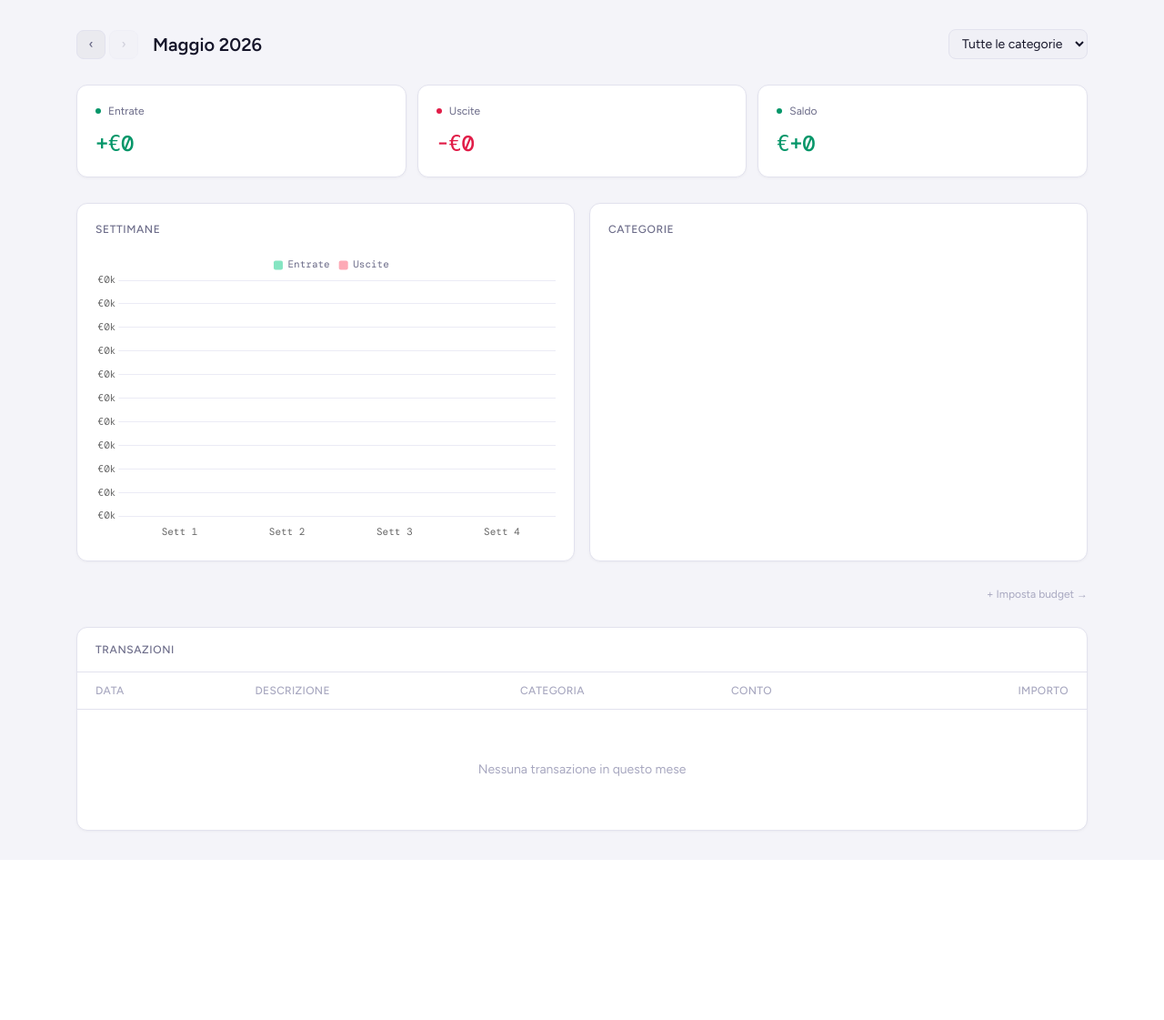
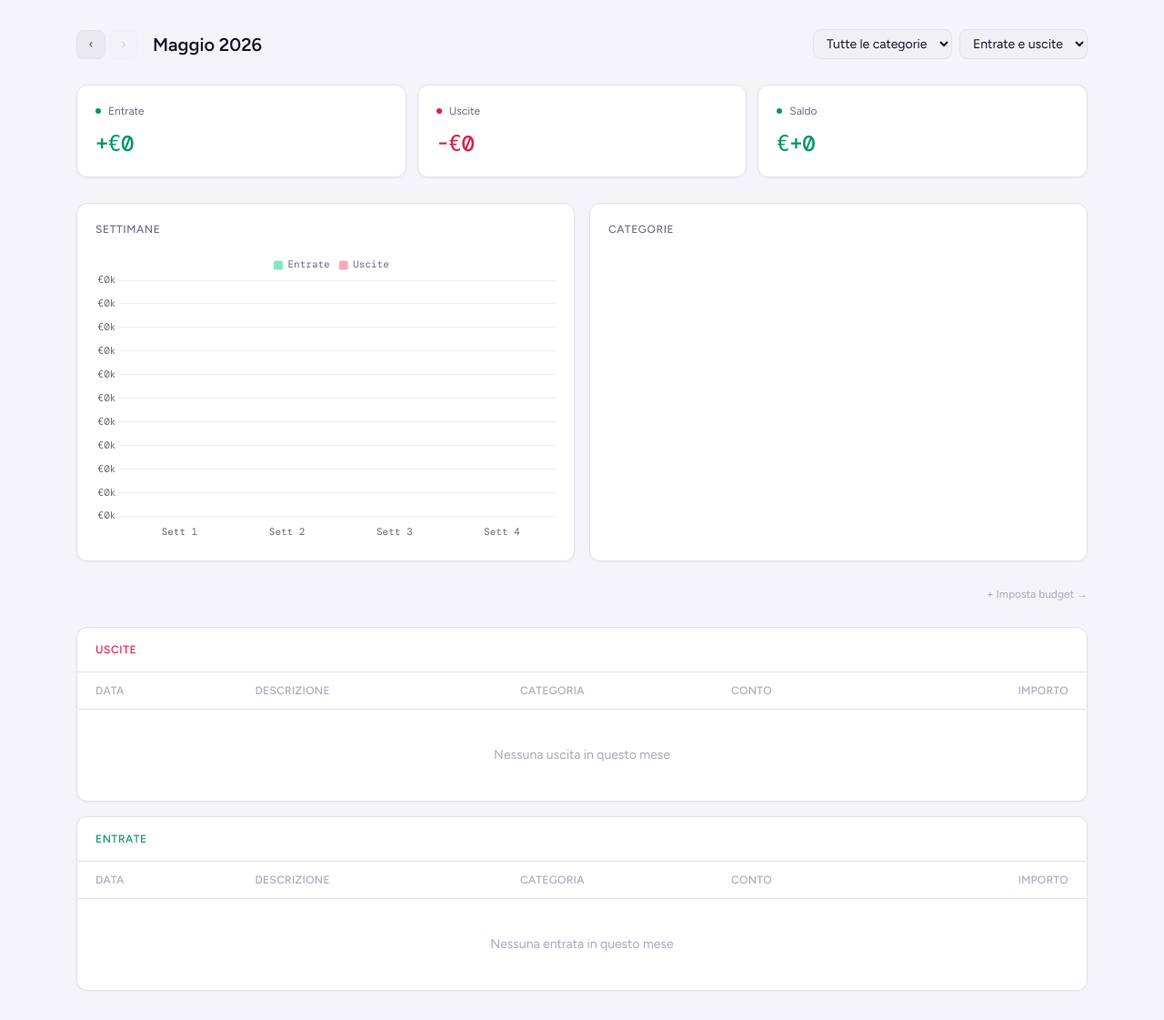
Before and after one commit to jacopocecch/finance_tracker, a FastAPI app: page /monthly in a window 1280 px wide. Shown: the part 57-1178 px from the top of the page at 91% size. Before the commit the page ends 972 px from the top, so only its background shows below. Run offline with FastAPI, Linux system fonts and the light colour scheme; a map, chart or similar area stays blank; parts of the project's set-up code (start-up, migrations or seed data) failed here and were passed over; some libraries are stand-ins or nearby versions.

Commit message:
refactor: monthly split entrate/uscite, transactions UI cleanup
- monthly: split tx table into Uscite/Entrate sections, filter transfers
  and zero-amount txs, add type filter select in nav alongside category
- transactions: move type quick-filter into filter form as select with
  auto-submit, move count+pagination into table header, remove from page header

Co-Authored-By: Claude Sonnet 4.6 <noreply@anthropic.com>

```diff
--- a/main.py
+++ b/main.py
@@ -232,6 +232,7 @@ def monthly(
     request: Request,
     month: Optional[str] = None,
     cat: Optional[str] = None,
+    tx_type: Optional[str] = None,
     session: Session = Depends(get_session),
 ):
     today = date.today()
@@ -262,10 +263,16 @@ def monthly(
     )
     if cat:
         q = q.where(Transaction.category_id == int(cat))
-    transactions = [_enrich_tx(tx, session) for tx in session.exec(q.order_by(Transaction.date.desc())).all()]
+    all_transactions = [_enrich_tx(tx, session) for tx in session.exec(q.order_by(Transaction.date.desc())).all()]
 
     def _is_transfer(tx) -> bool:
         return tx.category is not None and tx.category.type == "transfer"
+
+    transactions = [tx for tx in all_transactions if not _is_transfer(tx) and tx.amount != 0]
+    if tx_type == "in":
+        transactions = [tx for tx in transactions if tx.amount > 0]
+    elif tx_type == "out":
+        transactions = [tx for tx in transactions if tx.amount < 0]
 
     total_in  = sum(_effective_amount(tx, session) for tx in transactions if tx.amount > 0 and not _is_transfer(tx))
     total_out = abs(sum(_effective_amount(tx, session) for tx in transactions if tx.amount < 0 and not _is_transfer(tx)))
@@ -335,6 +342,7 @@ def monthly(
         "cat_rows": cat_rows,
         "categories": categories,
         "selected_cat": cat or "",
+        "tx_type": tx_type or "",
     })
 
 
--- a/templates/monthly.html
+++ b/templates/monthly.html
@@ -16,23 +16,24 @@
     <h1 class="text-xl font-semibold" style="color:var(--text)">{{ month_label }}</h1>
   </div>
 
-  <!-- Category filter -->
-  <div class="flex items-center gap-2">
-    <select
-      hx-get="/monthly?month={{ month }}"
-      hx-target="body"
-      hx-push-url="true"
-      name="cat"
-      class="input text-xs"
-      style="padding:6px 10px">
+  <!-- Filters -->
+  <form hx-get="/monthly" hx-target="body" hx-push-url="true" hx-trigger="change from:select"
+        class="flex items-center gap-2">
+    <input type="hidden" name="month" value="{{ month }}">
+    <select name="cat" class="input text-xs" style="padding:6px 10px">
       <option value="">Tutte le categorie</option>
-      {% for cat in categories %}
-      <option value="{{ cat.id }}" {% if selected_cat == cat.id|string %}selected{% endif %}>
-        {{ cat.icon }} {{ cat.name }}
+      {% for c in categories %}
+      <option value="{{ c.id }}" {% if selected_cat == c.id|string %}selected{% endif %}>
+        {{ c.icon }} {{ c.name }}
       </option>
       {% endfor %}
     </select>
-  </div>
+    <select name="tx_type" class="input text-xs" style="padding:6px 10px">
+      <option value=""  {% if tx_type == '' %}selected{% endif %}>Entrate e uscite</option>
+      <option value="out" {% if tx_type == 'out' %}selected{% endif %}>Solo uscite</option>
+      <option value="in"  {% if tx_type == 'in' %}selected{% endif %}>Solo entrate</option>
+    </select>
+  </form>
 </div>
 
 <!-- KPI strip -->
@@ -106,10 +107,10 @@
 {% endif %}
 
 <!-- Transactions -->
-<div class="card table-wrap" style="padding:0">
-  <div class="px-4 sm:px-5 py-4" style="border-bottom:1px solid var(--border)">
-    <p class="text-xs font-medium uppercase tracking-wider" style="color:var(--text-muted)">Transazioni</p>
-  </div>
+{% set tx_out = transactions | selectattr('amount', 'lt', 0) | list %}
+{% set tx_in  = transactions | selectattr('amount', 'ge', 0) | list %}
+
+{% macro tx_table(rows, empty_label) %}
 <table class="w-full text-sm" style="min-width:480px">
   <thead>
     <tr class="text-xs uppercase tracking-wide" style="color:var(--text-dim); border-bottom:1px solid var(--border)">
@@ -121,7 +122,7 @@
     </tr>
   </thead>
   <tbody>
-    {% for tx in transactions %}
+  {% for tx in rows %}
   <tr class="tr-hover" style="border-bottom:1px solid var(--border-subtle)">
     <td class="num px-4 sm:px-5 py-3 text-xs" style="color:var(--text-muted); white-space:nowrap">{{ tx.date.strftime('%d %b') }}</td>
     <td class="px-4 sm:px-5 py-3" style="max-width:200px">
@@ -143,13 +144,27 @@
   </tr>
   {% else %}
   <tr>
-      <td colspan="5" class="px-5 py-14 text-center text-sm" style="color:var(--text-dim)">
-        Nessuna transazione in questo mese
-      </td>
+    <td colspan="5" class="px-5 py-10 text-center text-sm" style="color:var(--text-dim)">{{ empty_label }}</td>
   </tr>
   {% endfor %}
   </tbody>
 </table>
+{% endmacro %}
+
+<div class="flex flex-col gap-4">
+  <div class="card table-wrap" style="padding:0">
+    <div class="px-4 sm:px-5 py-4" style="border-bottom:1px solid var(--border)">
+      <p class="text-xs font-medium uppercase tracking-wider" style="color:var(--rose)">Uscite</p>
+    </div>
+    {{ tx_table(tx_out, 'Nessuna uscita in questo mese') }}
+  </div>
+
+  <div class="card table-wrap" style="padding:0">
+    <div class="px-4 sm:px-5 py-4" style="border-bottom:1px solid var(--border)">
+      <p class="text-xs font-medium uppercase tracking-wider" style="color:var(--emerald)">Entrate</p>
+    </div>
+    {{ tx_table(tx_in, 'Nessuna entrata in questo mese') }}
+  </div>
 </div>
 
 <script>
```
Also changed, not shown: templates/transactions.html (+30 -36 lines). Lines whose indentation alone changed are shown as unchanged.
